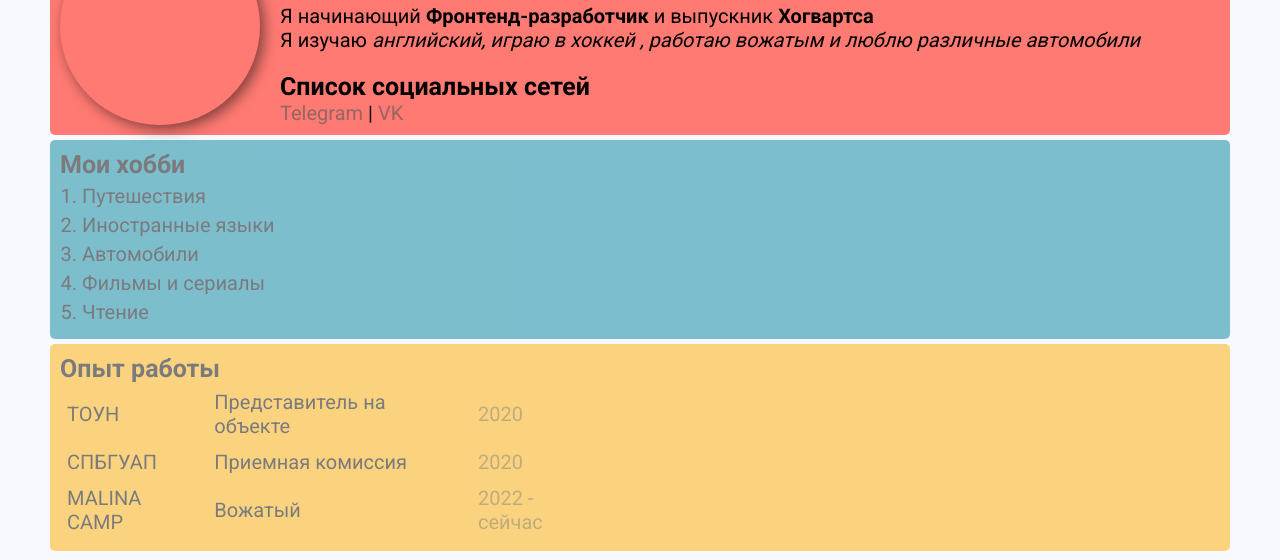
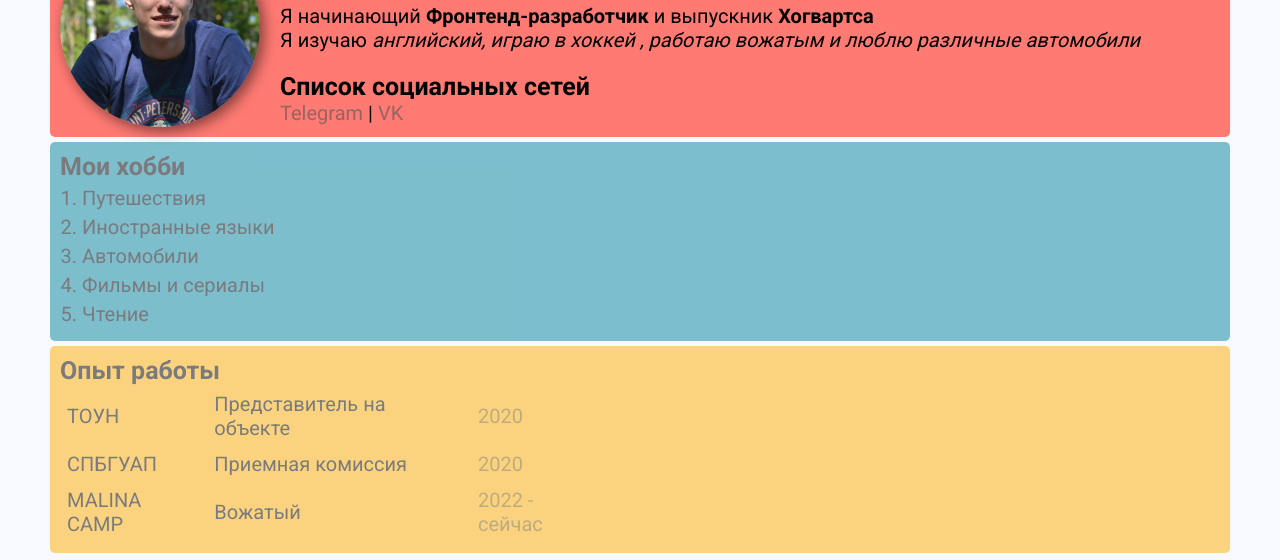
Before and after one commit to Lev-Sedin/resume, a plain HTML site: page index.html in a window 1280 px wide. Shown: the part 88-648 px from the top of the page. Drawn offline with Linux system fonts and the light colour scheme; the site is published under a folder, as on GitHub Pages, so addresses that start at the root find nothing.

Commit message:
Update index.html

```diff
--- a/index.html
+++ b/index.html
@@ -12,7 +12,7 @@
 <body>
     <div class="container">
         <div class="card information">
-            <img class="photo" src="/img/2022-07-27 19.40.55.jpg" alt="Фото" >
+            <img class="photo" src="img/2022-07-27 19.40.55.jpg" alt="Фото" >
             <div  class="informations">
                 <h1 class="informations__name">Лев Седин</h1>
                 <p class="informations__text">Я начинающий <strong>Фронтенд-разработчик</strong>  и выпускник <strong>Хогвартса</strong> </p>
```
